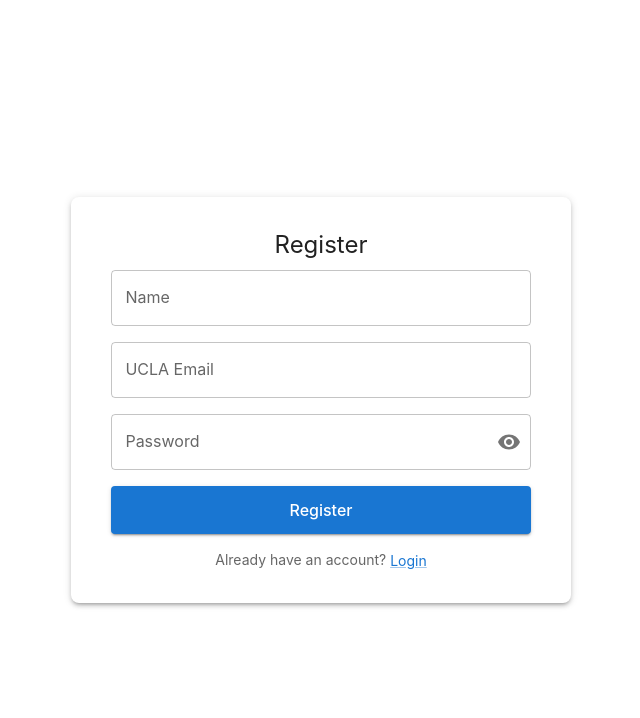
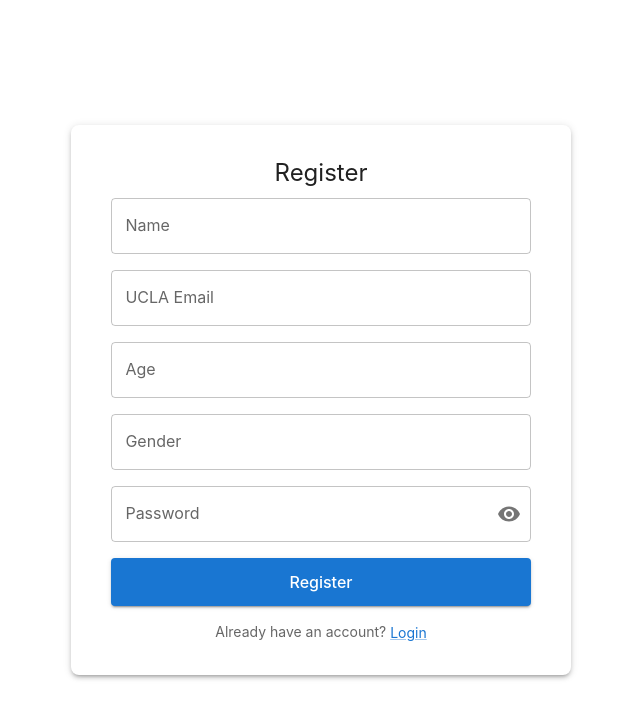
Before and after one commit to sveld03/cs35l_project, a React (Create React App) app in the folder healthyonthehill/: page /register in a window 1280 px wide. Shown: the top 718 px of the page, without its empty margins (319-959 px from the left). Built offline with nearby package versions, Linux system fonts and the light colour scheme; the HTML template or start-up script is replaced by a standard one.

Commit message:
connected registration page to new backend

```diff
--- a/healthyonthehill/src/pages/Register.js
+++ b/healthyonthehill/src/pages/Register.js
@@ -19,6 +19,8 @@ const Register = () => {
     const [name, setName] = useState('');
     const [email, setEmail] = useState('');
     const [password, setPassword] = useState('');
+    const [age, setAge] = useState(''); // New field for age
+    const [gender, setGender] = useState(''); // New field for gender
     const [showPassword, setShowPassword] = useState(false);
     const [snackbarMessage, setSnackbarMessage] = useState('');
     const [emailError, setEmailError] = useState(false); // Tracks if email is invalid
@@ -37,7 +39,7 @@ const Register = () => {
     };
 
     const handleRegisterClick = async () => {
-        if (name && email && password && !emailError) {
+        if (name && email && password && age && gender && !emailError) {
             const passwordRegex = /^(?=.*[A-Z])(?=.*\d)[A-Za-z\d@$!%*?&]{8,}$/;
             if (!passwordRegex.test(password)) {
                 setSnackbarMessage(
@@ -47,15 +49,16 @@ const Register = () => {
                 return;
             }
             try {
-                const response = await fetch('http://localhost:5032/createAccount', {
+                const response = await fetch('http://localhost:4000/api/users/auth/register', {
                     method: 'POST',
                     headers: {
                         'Content-Type': 'application/json',
                     },
-                    body: JSON.stringify({ name, email, password }),
+                    body: JSON.stringify({ name, age, gender, email, password }),
                 });
 
                 const data = await response.json();
+
                 if (response.ok && data.token) {
                     localStorage.setItem('token', data.token);
                     setSnackbarMessage('Registration successful! Redirecting...');
@@ -65,13 +68,15 @@ const Register = () => {
                         setName('');
                         setEmail('');
                         setPassword('');
+                        setAge('');
+                        setGender('');
                     }, 800);
                 } else {
                     setSnackbarMessage(data.error || 'Registration failed.');
                     setSnackbarOpen(true);
                 }
             } catch (error) {
-                setSnackbarMessage('An error occurred. Please try again.');
+                setSnackbarMessage('An error occurred. Please try again.', error);
                 console.error('Error:', error);
             }
         } else if (emailError) {
@@ -82,6 +87,7 @@ const Register = () => {
             setSnackbarOpen(true);
         }
     };
+
 
     const handleSnackbarClose = (event, reason) => {
         if (reason === 'clickaway') {
@@ -140,6 +146,28 @@ const Register = () => {
                                 onChange={handleEmailChange}
                                 error={emailError} // Highlight box in red if emailError is true
                                 helperText={emailError ? 'Must be a UCLA email (@ucla.edu or @g.ucla.edu).' : ''} // Show error message
+                            />
+                        </Grid>
+
+                        <Grid item xs={12}>
+                            <TextField
+                                fullWidth
+                                id="age"
+                                label="Age"
+                                variant="outlined"
+                                value={age}
+                                onChange={(e) => setAge(e.target.value)}
+                            />
+                        </Grid>
+
+                        <Grid item xs={12}>
+                            <TextField
+                                fullWidth
+                                id="gender"
+                                label="Gender"
+                                variant="outlined"
+                                value={gender}
+                                onChange={(e) => setGender(e.target.value)}
                             />
                         </Grid>
 
```
